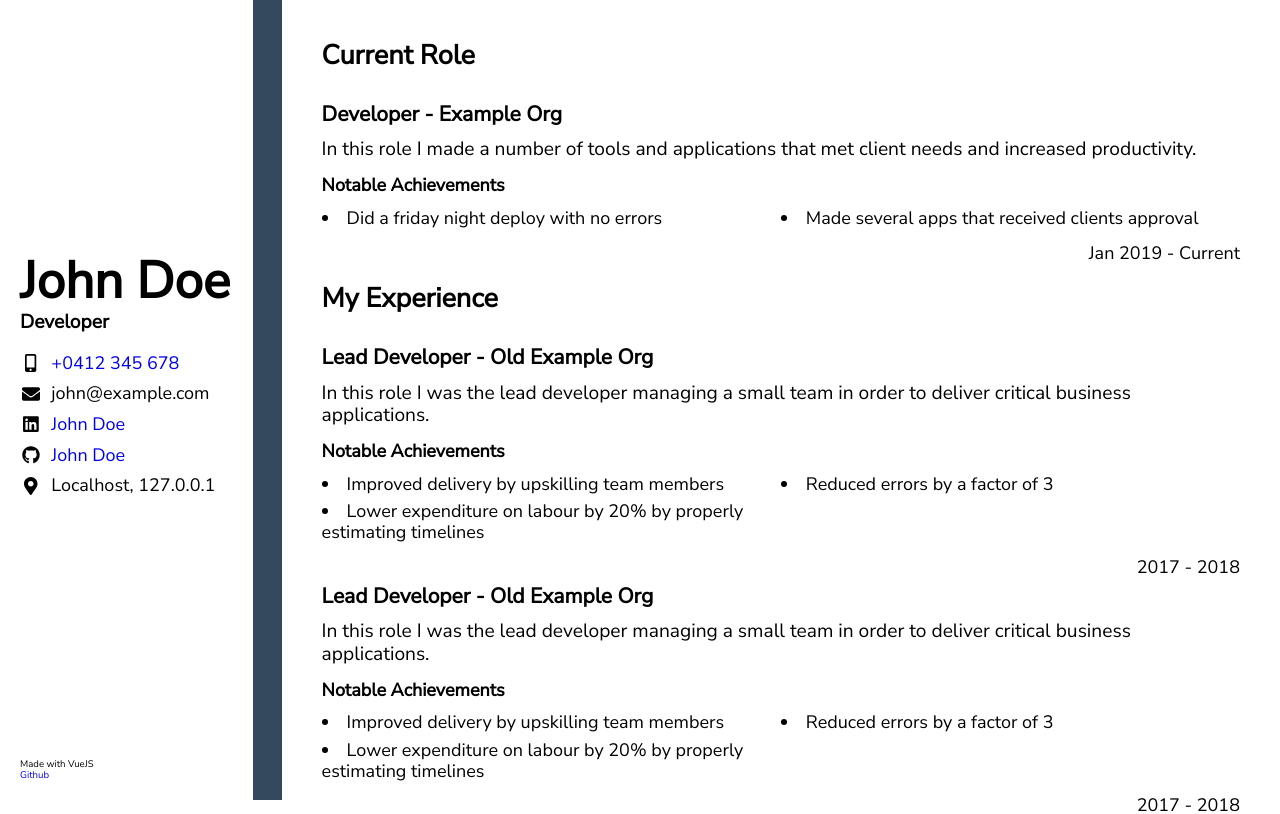
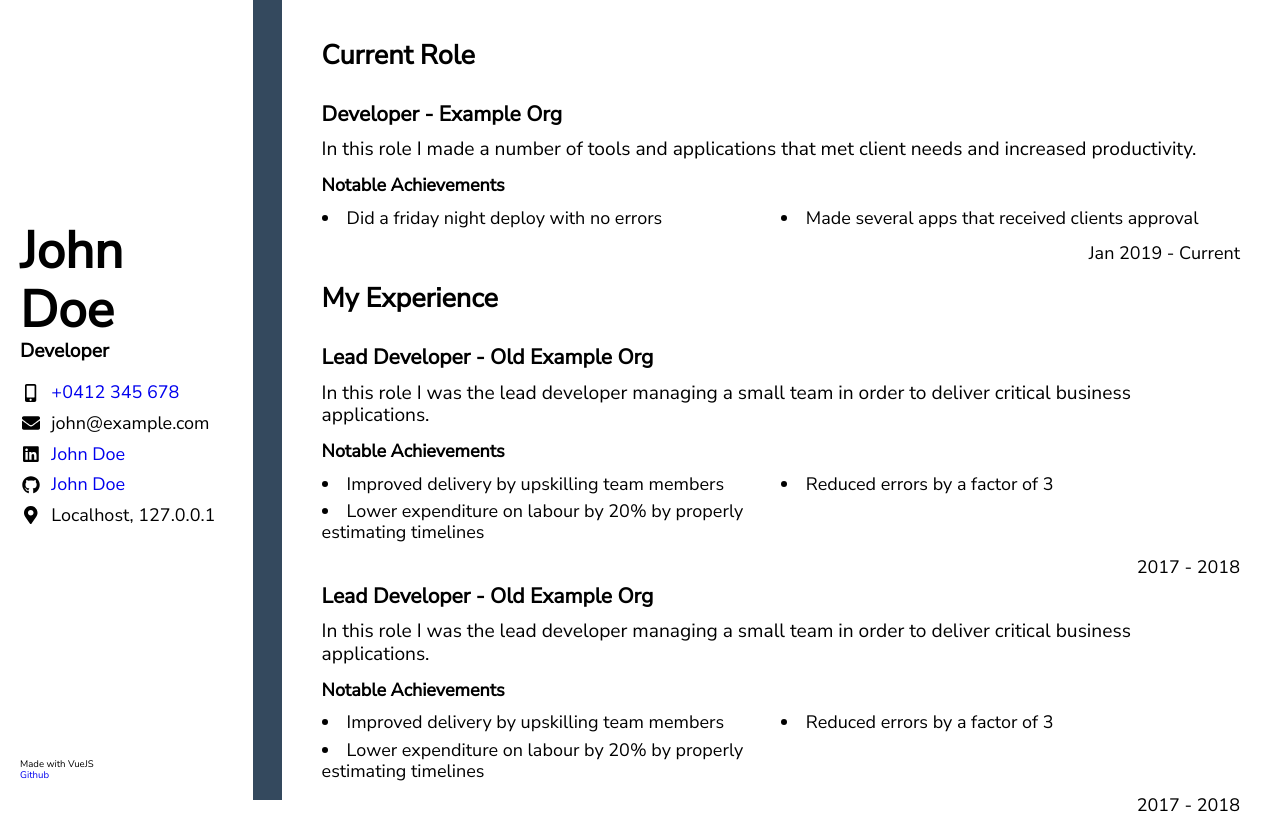
Before and after one commit to Mythie/simple-dynamic-resume, a Vue app: page / in a window 1280 px wide. Shown: the top 814 px of the page. Built offline with nearby package versions, Linux system fonts and the light colour scheme.

Commit message:
Add some text fitting

```diff
--- a/src/components/resume-content/CurrentRole.vue
+++ b/src/components/resume-content/CurrentRole.vue
@@ -7,7 +7,8 @@
   </div>
 </template>
 
-<script>import ExperienceItem from '@/components/resume-content/ExperienceItem.vue';
+<script>
+import ExperienceItem from '@/components/resume-content/ExperienceItem.vue';
 
 export default {
   components: {
--- a/src/components/side-bar/ApplicantName.vue
+++ b/src/components/side-bar/ApplicantName.vue
@@ -1,8 +1,17 @@
 <template>
   <div class="resume-name">
+    <h1
+      v-for="(name, index) in names"
+      :key="index"
+      :class="{
+        fit: name.length >= 8,
+        fitter: name.length >= 10,
+        fittest: name.length >= 12
+      }"
+    >
+      {{ name }}
+    </h1>
     <h1>
-      {{ config.applicant.name }}
-
       <small>
         {{ config.applicant.tagline }}
       </small>
@@ -11,16 +20,55 @@
 </template>
 
 <script>
+
 export default {
   data() {
     return {
       config: this.$config,
     };
   },
+  computed: {
+    names() {
+      return this.config.applicant.name.split(' ');
+    },
+  },
+  mounted() {
+    // const mq = window.matchMedia('print');
+    // if (mq.matches) {
+    //   this.fitText();
+    // }
+
+    // mq.addListener(() => {
+    //   if (mq.matches) {
+    //     this.fitText();
+    //   }
+    // });
+  },
+  methods: {
+    // fitText() {
+    //   this.fitTextObj = fitty('.fit');
+    //   fitty.fitAll();
+    // },
+  },
 };
 </script>
 
 <style lang="scss" scoped>
+
+  @media print {
+    .fit {
+      font-size: 2.5rem;
+
+      &.fitter {
+        font-size: 2.2rem;
+
+        &.fittest {
+          font-size: 2rem;
+        }
+      }
+    }
+  }
+
   h1 {
     font-size: 3.2rem;
     margin-bottom: 0;
```
